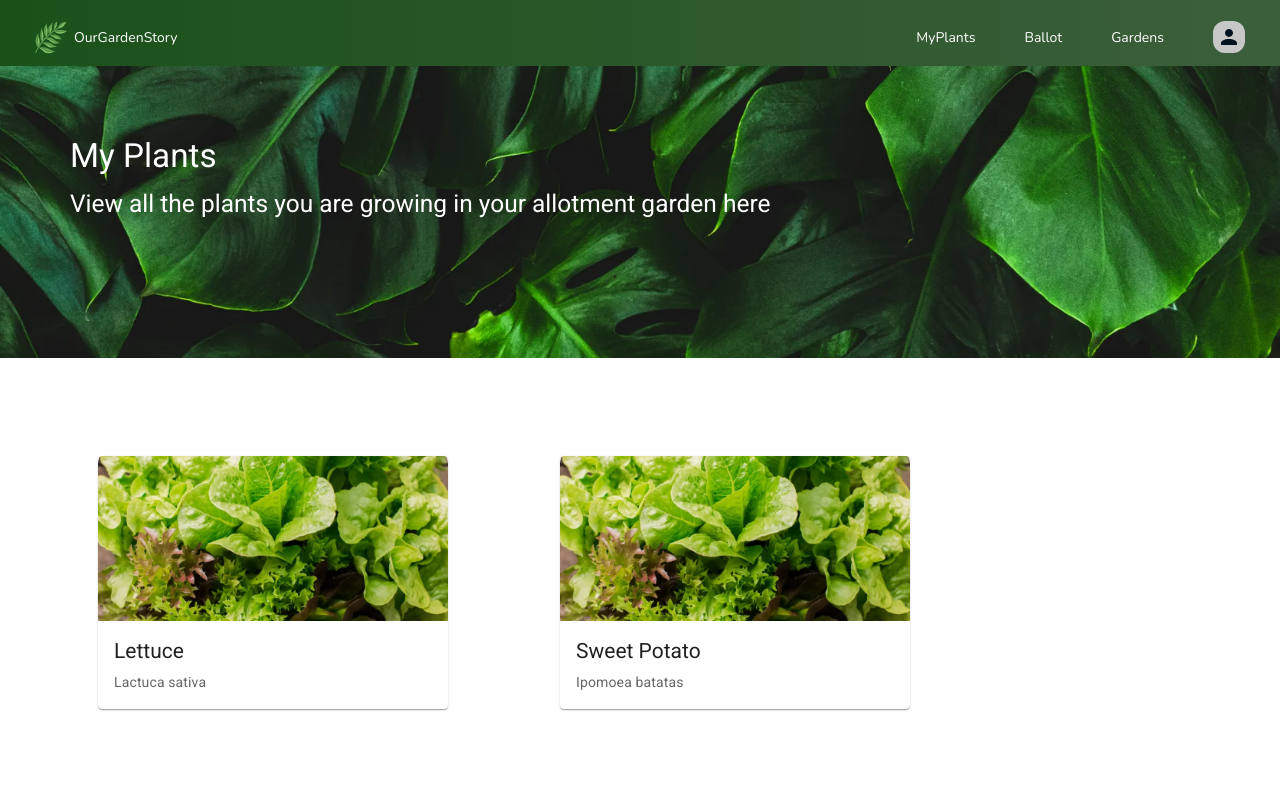
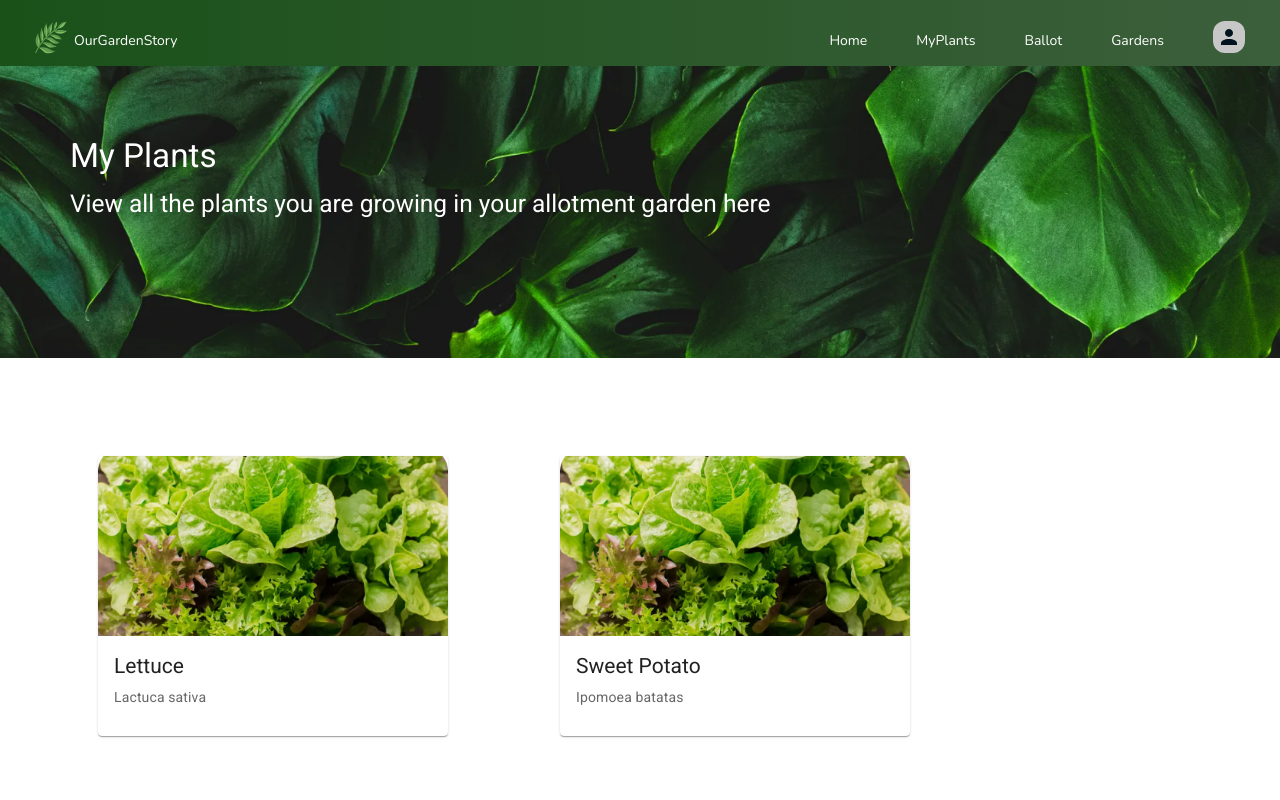
Before and after one commit to CS203-G2-T7/CS203-Project, a React (Create React App) app in the folder ReactFrontend/: page /my-plants in a window 1280 px wide. Shown: the top 800 px of the page. Built offline with nearby package versions, Linux system fonts and the light colour scheme.

Commit message:
changed the links in navbar and made the size of plant cards different

```diff
--- a/ReactFrontend/src/components/Navbar/LeftSection/LeftSection.styled.ts
+++ b/ReactFrontend/src/components/Navbar/LeftSection/LeftSection.styled.ts
@@ -8,4 +8,8 @@ export const LeftSectionStyled = styled.div`
   span {
     font-size: 20;
   }
+  a{
+    text-decoration: none;
+    color: white;
+  }
 `;
--- a/ReactFrontend/src/components/Navbar/LeftSection/LeftSection.tsx
+++ b/ReactFrontend/src/components/Navbar/LeftSection/LeftSection.tsx
@@ -7,8 +7,10 @@ type Props = {};
 export default function LeftSection({}: Props) {
   return (
     <LeftSectionStyled>
-      <LogoMain />
-      <span>OurGardenStory</span>
+      <a href="/landing">
+        <LogoMain />
+      </a>
+      <a href="/landing"><span>OurGardenStory</span></a>
     </LeftSectionStyled>
   );
 }
--- a/ReactFrontend/src/components/Navbar/RightSection/RightSection.tsx
+++ b/ReactFrontend/src/components/Navbar/RightSection/RightSection.tsx
@@ -7,9 +7,10 @@ type Props = {};
 export default function RightSection({}: Props) {
   return (
     <RightSectionStyled>
-      <a href="/myplants">MyPlants</a>
-      <a href="/Home">Ballot</a>
-      <a href="/allgarden">Gardens</a>
+      <a href="/landing">Home</a>
+      <a href="/my-plants">MyPlants</a>
+      <a href="/ballot">Ballot</a>
+      <a href="/gardens">Gardens</a>
       <AccountButton />
     </RightSectionStyled>
   );
--- a/ReactFrontend/src/pages/MyPlants/Content/PlantCard.tsx
+++ b/ReactFrontend/src/pages/MyPlants/Content/PlantCard.tsx
@@ -14,11 +14,11 @@ type Props = {
 export default function PlantCard({ rowObject }: Props) {
   return (
     <PlantCardStyled>
-      <Card sx={{ maxWidth: 500 }}>
+      <Card sx={{ maxWidth: 400, height:280}}>
         <CardActionArea>
           <CardMedia
             component="img"
-            height="165"
+            height="180"
             image={require("assets/imgs/LettuceImage.jpg")}
             alt="Lettuce Image"
           />
```
